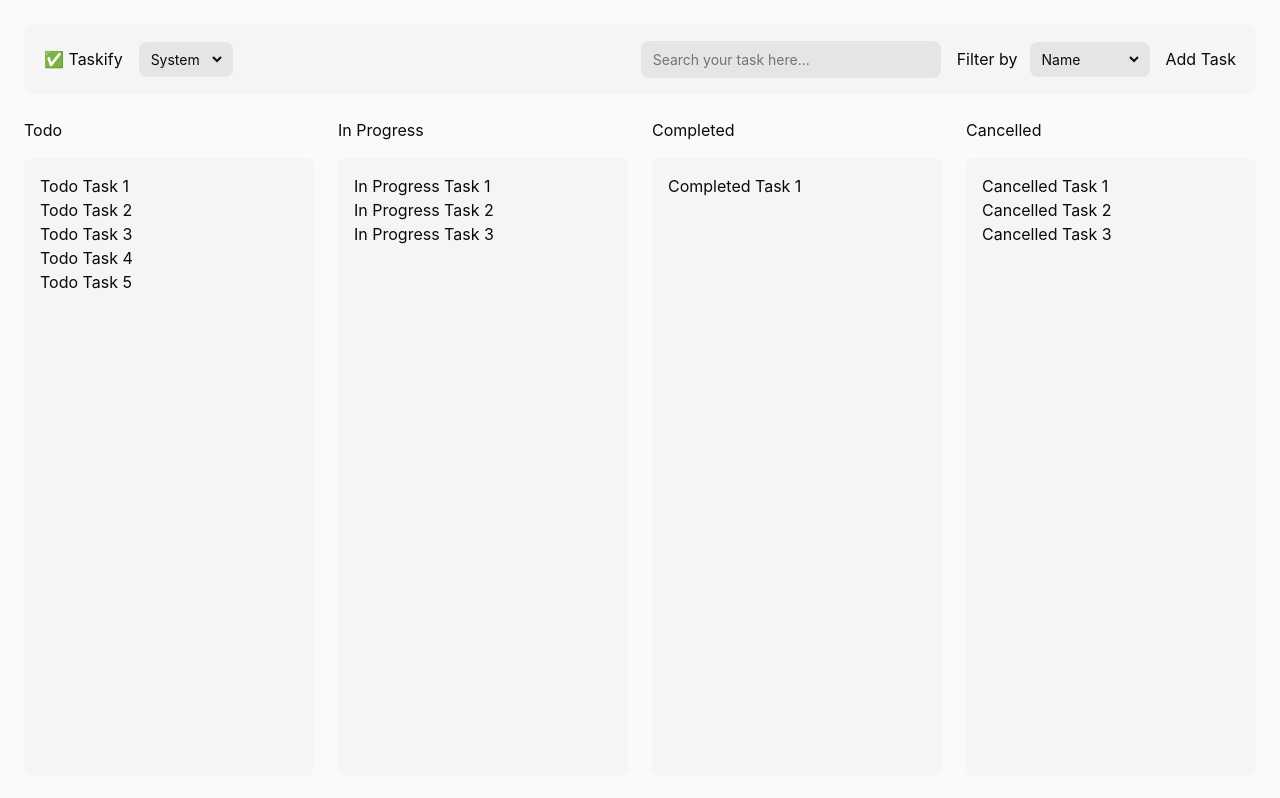
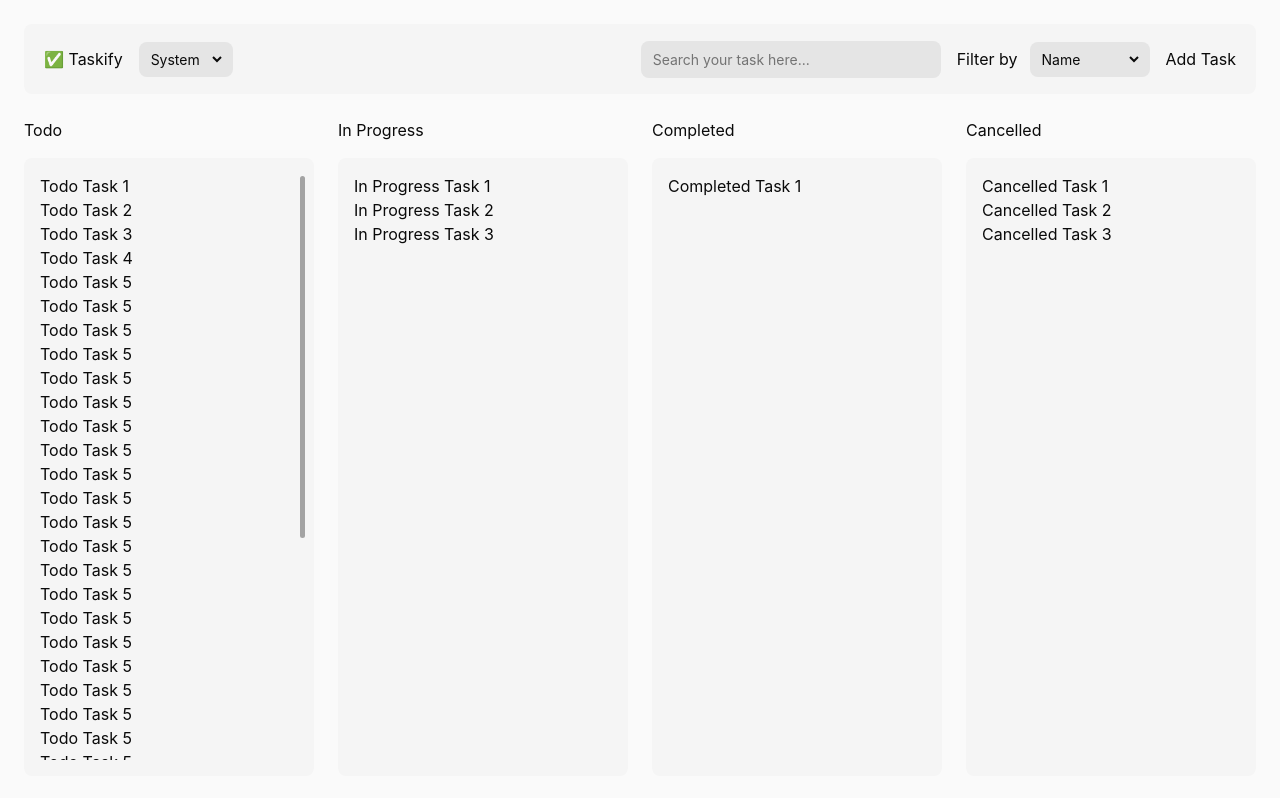
Before and after one commit to zeet-codes/taskify-todo-app, a website built with Vite: page index.html in a window 1280 px wide. Built offline with nearby package versions, Linux system fonts and the light colour scheme.

Commit message:
Implemented simplebar scrollbar

```diff
--- a/index.html
+++ b/index.html
@@ -72,11 +72,47 @@
                             <div class="label-title">Todo</div>
                         </div>
                         <div class="task-lists">
-                            <div class="task-box">Todo Task 1</div>
-                            <div class="task-box">Todo Task 2</div>
-                            <div class="task-box">Todo Task 3</div>
-                            <div class="task-box">Todo Task 4</div>
-                            <div class="task-box">Todo Task 5</div>
+                            <div class="simplebar" data-simplebar data-simplebar-auto-hide="false">
+                                <div class="task-box">Todo Task 1</div>
+                                <div class="task-box">Todo Task 2</div>
+                                <div class="task-box">Todo Task 3</div>
+                                <div class="task-box">Todo Task 4</div>
+                                <div class="task-box">Todo Task 5</div>
+                                <div class="task-box">Todo Task 5</div>
+                                <div class="task-box">Todo Task 5</div>
+                                <div class="task-box">Todo Task 5</div>
+                                <div class="task-box">Todo Task 5</div>
+                                <div class="task-box">Todo Task 5</div>
+                                <div class="task-box">Todo Task 5</div>
+                                <div class="task-box">Todo Task 5</div>
+                                <div class="task-box">Todo Task 5</div>
+                                <div class="task-box">Todo Task 5</div>
+                                <div class="task-box">Todo Task 5</div>
+                                <div class="task-box">Todo Task 5</div>
+                                <div class="task-box">Todo Task 5</div>
+                                <div class="task-box">Todo Task 5</div>
+                                <div class="task-box">Todo Task 5</div>
+                                <div class="task-box">Todo Task 5</div>
+                                <div class="task-box">Todo Task 5</div>
+                                <div class="task-box">Todo Task 5</div>
+                                <div class="task-box">Todo Task 5</div>
+                                <div class="task-box">Todo Task 5</div>
+                                <div class="task-box">Todo Task 5</div>
+                                <div class="task-box">Todo Task 5</div>
+                                <div class="task-box">Todo Task 5</div>
+                                <div class="task-box">Todo Task 5</div>
+                                <div class="task-box">Todo Task 5</div>
+                                <div class="task-box">Todo Task 5</div>
+                                <div class="task-box">Todo Task 5</div>
+                                <div class="task-box">Todo Task 5</div>
+                                <div class="task-box">Todo Task 5</div>
+                                <div class="task-box">Todo Task 5</div>
+                                <div class="task-box">Todo Task 5</div>
+                                <div class="task-box">Todo Task 5</div>
+                                <div class="task-box">Todo Task 5</div>
+                                <div class="task-box">Todo Task 5</div>
+                                <div class="task-box">Todo Task 5</div>
+                            </div>
                         </div>
                     </div>
 
--- a/package.json
+++ b/package.json
@@ -12,5 +12,8 @@
     "sass-embedded": "^1.85.1",
     "typescript": "~5.7.2",
     "vite": "^6.2.0"
+  },
+  "dependencies": {
+    "simplebar": "^6.3.0"
   }
 }
--- a/src/scripts/main.ts
+++ b/src/scripts/main.ts
@@ -1,3 +1,7 @@
+// packages import
+import "simplebar";
+import "simplebar/dist/simplebar.css";
+
 // styles
 import "../styles/style.scss";
 
--- a/src/styles/_globals.scss
+++ b/src/styles/_globals.scss
@@ -4,6 +4,7 @@
     margin-inline: auto;
 }
 
+// Select design
 select {
     --_select-padding: var(--space-2);
     padding: var(--_select-padding);
@@ -12,3 +13,20 @@ select {
     font-size: var(--font-size-sm);
     border-inline-end: var(--_select-padding) solid transparent;
 }
+
+// Simplebar design
+
+.simplebar {
+    .simplebar-scrollbar::before {
+        background-color: var(--color-neutral-600);
+        width: 5px;
+        border-radius: 99px;
+        opacity: 1;
+    }
+
+    .simplebar-track.simplebar-vertical {
+        width: 10px;
+        border-radius: 5px;
+        margin-right: -10px;
+    }
+}
--- a/src/styles/style.scss
+++ b/src/styles/style.scss
@@ -1,3 +1,6 @@
+// packages styles
+
+// utils styles
 @import "variable";
 @import "reset";
 @import "mixins";
@@ -74,6 +77,15 @@ body {
             padding: var(--space-4);
             border-radius: var(--radius-lg);
             height: calc(100% - var(--_row-label-height));
+
+            .simplebar {
+                height: 100%;
+                width: 100%;
+
+                .simplebar-placeholder {
+                    display: none;
+                }
+            }
         }
     }
 }
```
Also changed, not shown: 1 other file.
